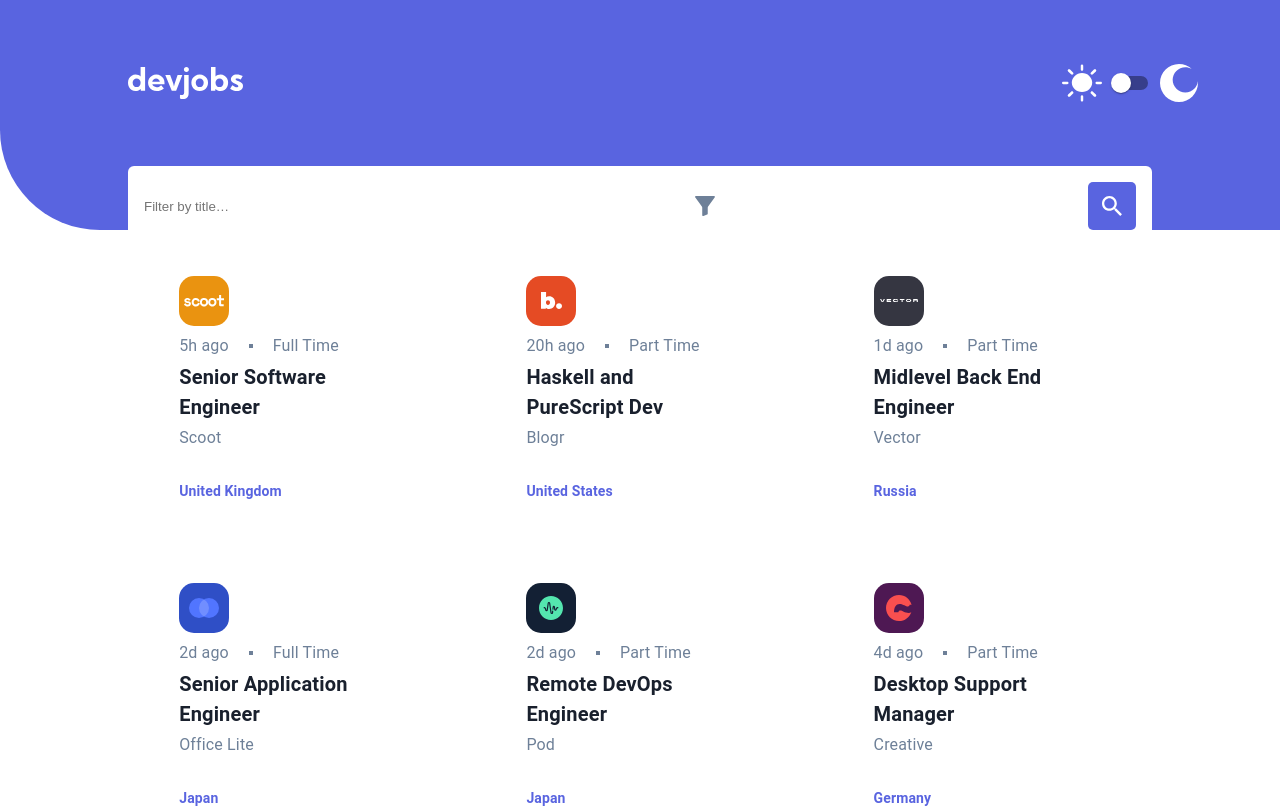
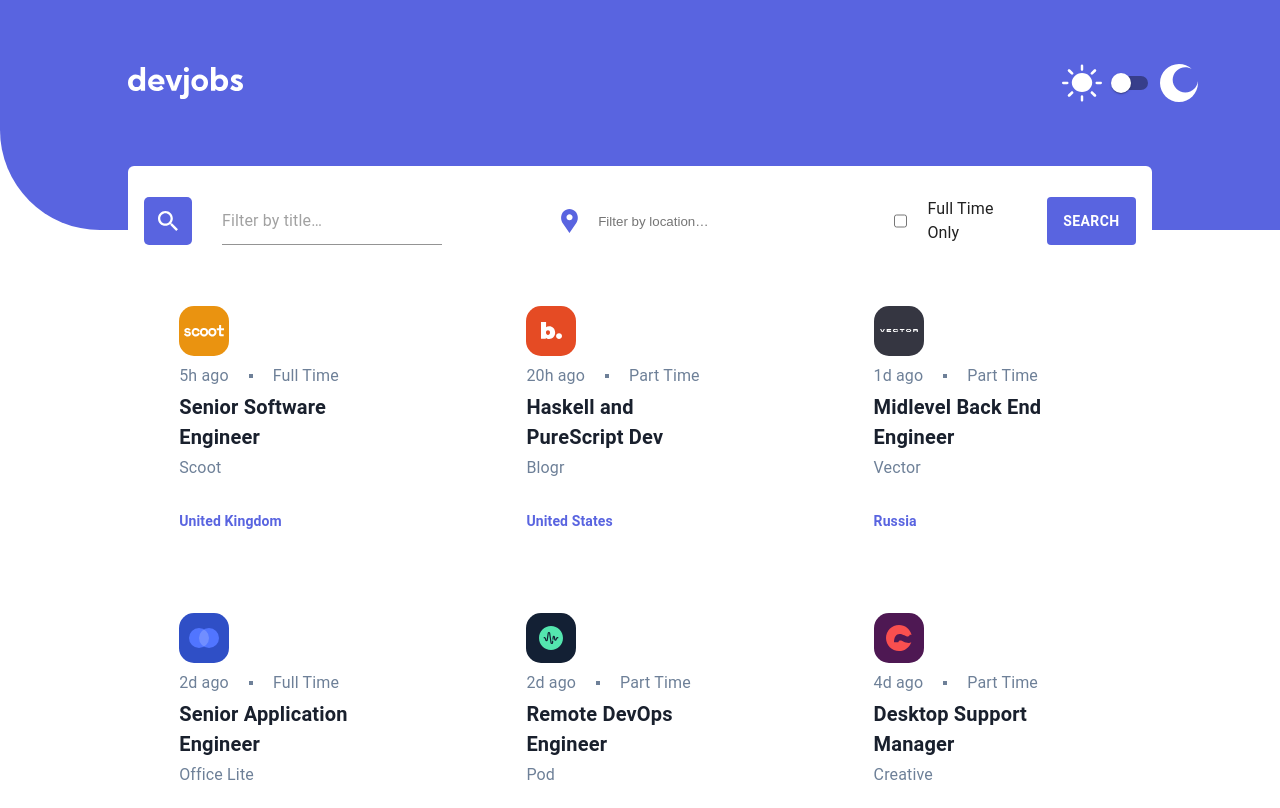
Before and after one commit to teonateona12/Dev-jobs, a Next.js app: page / in a window 1280 px wide. Shown: the top 808 px of the page. Built offline with nearby package versions, Linux system fonts and the light colour scheme.

Commit message:
feat: add filter in tablet

```diff
--- a/components/Filter/Filter.tsx
+++ b/components/Filter/Filter.tsx
@@ -1,5 +1,5 @@
 import React, { useState, useRef } from "react";
-import { Box, Button, Typography } from "@mui/material";
+import { Box, Button, Typography, Input } from "@mui/material";
 import styled from "@emotion/styled";
 import { useDispatch } from "react-redux";
 import {
@@ -26,16 +26,67 @@ export default function Filter() {
   return (
     <>
       <FilterDiv>
-        <input
-          onChange={(e) => setInput(e.target.value)}
-          type="text"
-          placeholder="Filter by title…"
-        ></input>
-        <img onClick={modalHeandler} src="assets/mobile/icon-filter.svg" />
-        <img
-          onClick={() => dispatch(updateInput(input))}
-          src="assets/search.svg"
-        />
+        <FilterCont>
+          <Input
+            sx={{
+              order: { md: "2" },
+            }}
+            onChange={(e) => {
+              setInput(e.target.value);
+            }}
+            type="text"
+            placeholder="Filter by title…"
+          ></Input>
+          <Box
+            sx={{
+              display: { md: "none" },
+              margin: "auto",
+            }}
+            component="img"
+            onClick={modalHeandler}
+            src="assets/mobile/icon-filter.svg"
+          />
+          <Box
+            sx={{
+              order: { md: "1" },
+            }}
+            component="img"
+            src="assets/search.svg"
+          />
+        </FilterCont>
+        <FilterCont sx={{ display: { xs: "none", md: "flex" } }}>
+          <SearchLocationDiv>
+            <img src="assets/searchLocation.svg" />
+            <input
+              onChange={(e) => setLocation(e.target.value)}
+              type="text"
+              placeholder="Filter by location…"
+            ></input>
+          </SearchLocationDiv>
+        </FilterCont>
+        <FilterCont sx={{ display: { xs: "none", md: "flex" } }}>
+          <SearchFullTime>
+            <input
+              onClick={() => setFullTime(!fullTime)}
+              type="checkbox"
+            ></input>
+            <Typography>Full Time Only</Typography>
+          </SearchFullTime>
+          <SearchButton
+            sx={{
+              width: { md: "40%" },
+              marginTop: { md: "0" },
+            }}
+            onClick={() => {
+              dispatch(updateInput(input));
+              dispatch(updatefullTime(fullTime));
+              dispatch(updateLocation(location));
+              setModal(false);
+            }}
+          >
+            Search
+          </SearchButton>
+        </FilterCont>
       </FilterDiv>
       {modal && (
         <ModalBackground ref={modalElement} onClick={handleModal}>
@@ -129,4 +180,10 @@ const SearchButton = styled(Button)(() => ({
   width: "100%",
   color: "#FFFFFF",
   marginTop: "20px",
+  fontWeight: "700",
 }));
+
+const FilterCont = styled(Box)(() => ({
+  display: "flex",
+  gap: "30px",
+}));
```
